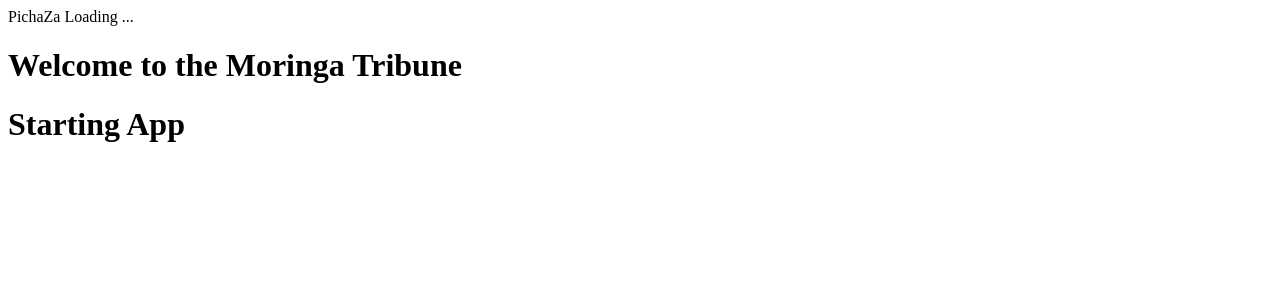
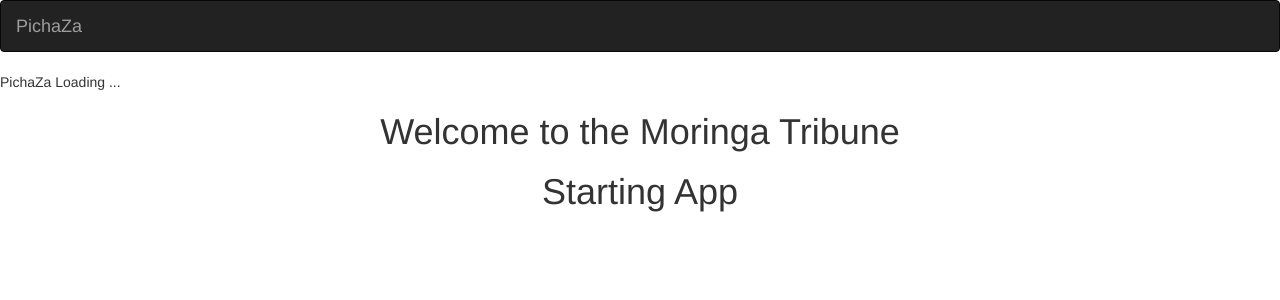
Before and after one commit to TonyKioko/PichaZa, a Django app: a page that uses pichaza/templates/base.html in a window 1280 px wide. Shown: the top 300 px of the page. Run offline with Django 3.2, Linux system fonts and the light colour scheme; some libraries are stand-ins or nearby versions.

Commit message:
navbar addde

```diff
--- a/pichaza/templates/base.html
+++ b/pichaza/templates/base.html
@@ -1,3 +1,5 @@
+{% load bootstrap3 %}
+{% load static%}
 <!DOCTYPE html>
 <html>
 <head>
@@ -8,14 +10,23 @@
   {% else %}
     <title> PichaZa </title>
   {% endif %}
+  {% block styles %}
+   {% bootstrap_css %}
+ {% endblock %}
 
 </head>
 <body>
+  {% include "navbar.html" %}
+
     {% block content %}
      PichaZa Loading ...
-     <h1> Welcome to the Moringa Tribune</h1>
-     <h1>Starting App</h1>
+     <h1 class="text-center"> Welcome to the Moringa Tribune</h1>
+     <h1 class="text-center">Starting App</h1>
 
     {%endblock%}
+    {% block scripts %}
+       <script src="https://ajax.googleapis.com/ajax/libs/jquery/3.2.1/jquery.min.js"></script>
+    {% bootstrap_javascript %}
+   {% endblock %}
 </body>
 </html>
--- /dev/null
+++ b/pichaza/templates/navbar.html
@@ -0,0 +1,17 @@
+<!DOCTYPE html>
+<html lang="en">
+<head>
+
+  <meta charset="utf-8">
+  <meta name="viewport" content="width=device-width, initial-scale=1">
+</head>
+<body>
+<nav class="navbar navbar-inverse">
+  <div class="container-fluid">
+    <div class="navbar-header">
+      <a class="navbar-brand" href="#">PichaZa</a>
+    </div>
+  </div>
+</nav>
+</body>
+</html>
```
